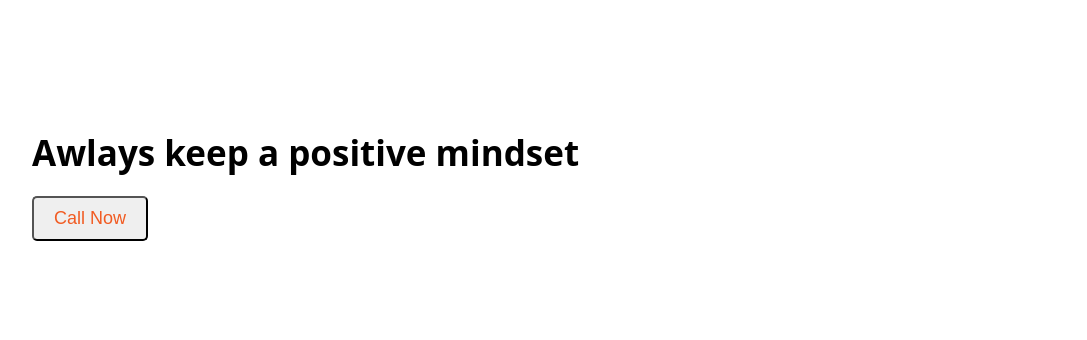
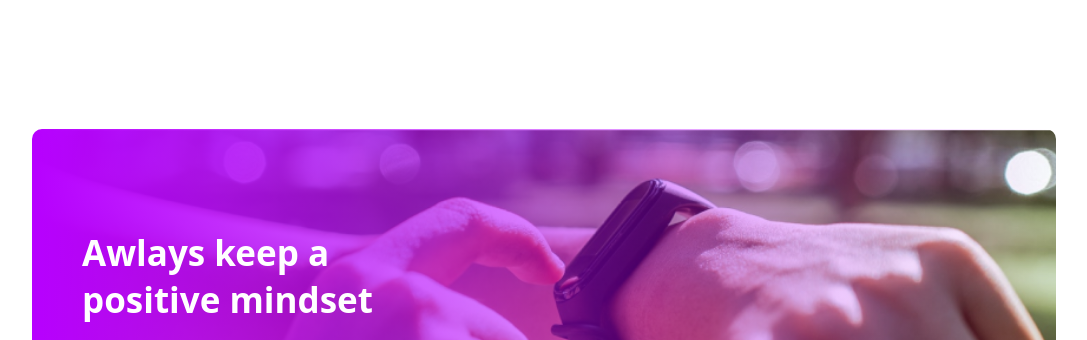
Before and after one commit to devvsakib/pHero-assignment1, a plain HTML site: page index.html in a window 1280 px wide. Shown: the part 2090-2430 px from the top of the page, without its empty margins (96-1183 px from the left). Drawn offline with Linux system fonts and the light colour scheme.

Commit message:
cta section done

```diff
--- a/assets/styles/style.css
+++ b/assets/styles/style.css
@@ -19,6 +19,9 @@ li {
 img {
     max-width: 100%;
 }
+button{
+    cursor: pointer;
+}
 
 .btn-primary {
     background: #F15B22;
@@ -30,11 +33,12 @@ img {
 }
 
 .btn-secondary {
+    border: none;
     font-size: 18px;
     font-weight: 500;
     border-radius: 5px;
     padding: 10px 20px;
-    color: #F15B22;
+    color: rgb(183, 0, 255);
 }
 
 .description {
@@ -125,5 +129,21 @@ img {
 }
 /* Plans Section CSS END */
 
+/* CTA Section CSS START */
+.cta{
+    /* background: #F15B22; */
+    background: linear-gradient(to right, rgb(183, 0, 255), rgb(0,0,0, 0)), url(../image/watch.png) no-repeat center center;
+    background-size: cover;
+    padding: 100px 50px;
+    text-align: left;
+    border-radius: 10px;
+    color: #fff;
+}
+.cta .title{
+    width: 40%;
+}
+
+/* CTA Section CSS END */
+
 /* Footer Section CSS START */
 /* Footer Section CSS END */
```
